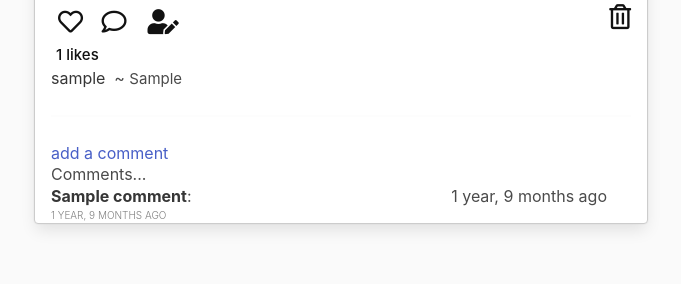
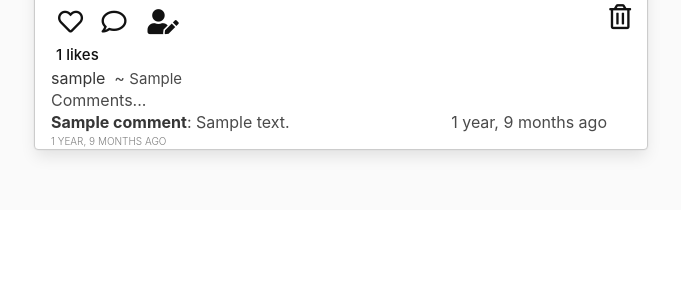
Before and after one commit to otienonick/Insta_clone_Django, a Django app: page / in a window 1280 px wide. Shown: the part 775-1059 px from the top of the page, without its empty margins (277-958 px from the left). After the commit the page ends 935 px from the top, so only its background shows below. Run offline with Django 3.2, Linux system fonts and the light colour scheme; a user stored in the database is signed in; tables that the repository leaves empty hold one stand-in row (values such as "Sample post"); some libraries are stand-ins or nearby versions.

Commit message:
updated commnets section

```diff
--- a/instagram/models.py
+++ b/instagram/models.py
@@ -52,4 +52,4 @@ class Comment(models.Model):
     date = models.DateTimeField(auto_now_add = True)
 
     def __str__(self):
-        return '%s - %s' % (self.post.caption, self.name)
+        return f'{self.post.caption,self.name}'
--- a/instagram/templates/insta/post.html
+++ b/instagram/templates/insta/post.html
@@ -48,7 +48,7 @@
                  </div>
                  <div class="caption">
                     <strong><h6>{{post.author}}</h6> </strong> ~ <span>{{post.caption}}</span>
-                    <hr>
+                    <br>
 
                         {% if not post.comments.all %}
 
@@ -58,7 +58,6 @@
                  </div>
                  <div class="caption">
 
-                 <a href="{% url 'comment' post.id %}">add a comment</a><br>
                  <h2>Comments...</h2>
                  </div>
 
@@ -68,7 +67,7 @@
                     <div class="col-12">
 
                     <strong>{{comment.name}}</strong>:
-                    {{comment.body}}
+                    {{comment.comment}}
                     <div class="float-end">
                     {{comment.date | timesince}} ago
                     </div>
--- a/instagram/views.py
+++ b/instagram/views.py
@@ -1,8 +1,9 @@
 from django.shortcuts import render,redirect
-from .models import  Post,Likes,Profile
+from .models import  Post,Likes,Profile,Comment
 from django.utils import timezone
 from .forms import ProfileUpdateForm,CommentForm,PostForm
 from django.contrib.auth.decorators import login_required
+from datetime import datetime
 
 
 # Create your views here.
@@ -60,14 +61,15 @@ def new_comment(request,pk):
 
         form = CommentForm(request.POST)
         if form.is_valid():
-            obj = form.save(commit = False)
-            obj.post = post
+            name = request.user.username
+            comment= form.cleaned_data['comment']
+            obj = Comment(post = post,name = name,comment = comment,date = datetime.now())
             obj.save()
         return redirect('post')
     else:
         form = CommentForm()
 
-    return render(request, 'insta/comment.html', {'post':post,"form": form})
+    return render(request, 'insta/comment.html', {"form": form})
 
 def new_post(request):
     current_user = request.user
```
